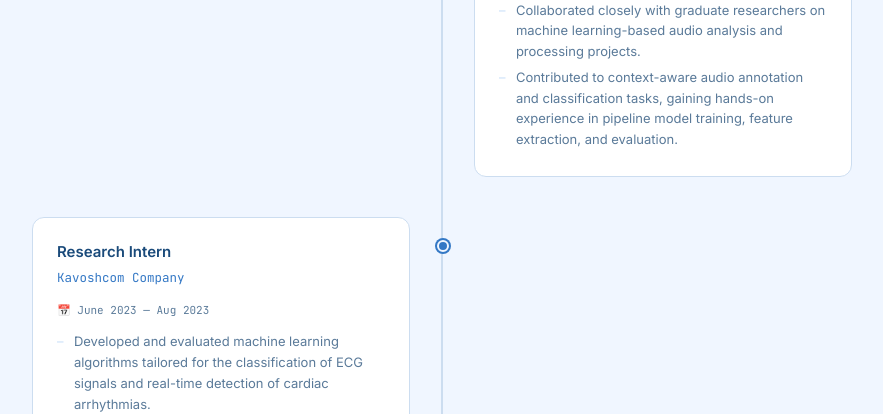
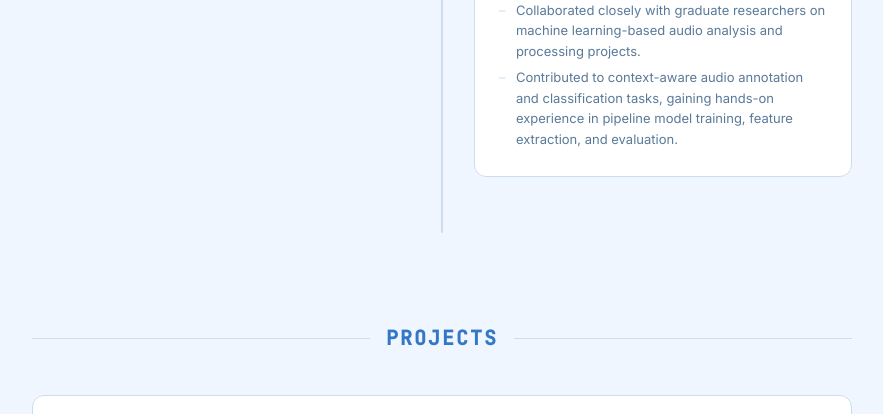
Before and after one commit to Mohammadreza-Hajibabaei/mohammadreza-hajibabaei.github.io, a plain HTML site: page index.html in a window 1280 px wide. Shown: the part 2441-2855 px from the top of the page, without its empty margins (198-1081 px from the left). Drawn offline with Linux system fonts and the light colour scheme.

Commit message:
Update index.html

```diff
--- a/index.html
+++ b/index.html
@@ -581,7 +581,7 @@ footer{
     </div>
 
     <!-- Item 3 — LEFT -->
-    <div class="tl-item">
+    <!-- <div class="tl-item">
       <div class="tl-card tilt-card">
         <div class="tl-role">Research Intern</div>
         <div class="tl-org">Kavoshcom Company</div>
@@ -592,7 +592,7 @@ footer{
           <li>Tools: Python, scikit-learn, NumPy, Keras</li>
         </ul>
       </div>
-    </div>
+    </div> -->
 
   </div>
 </section>
```
